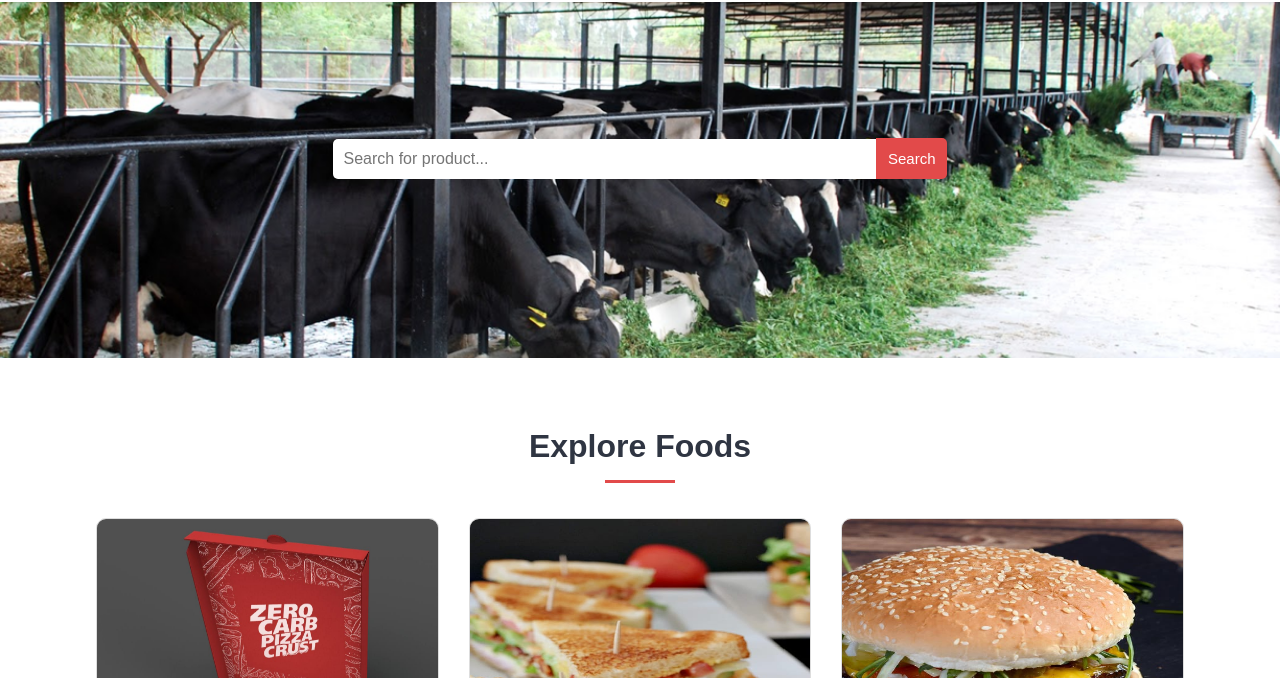
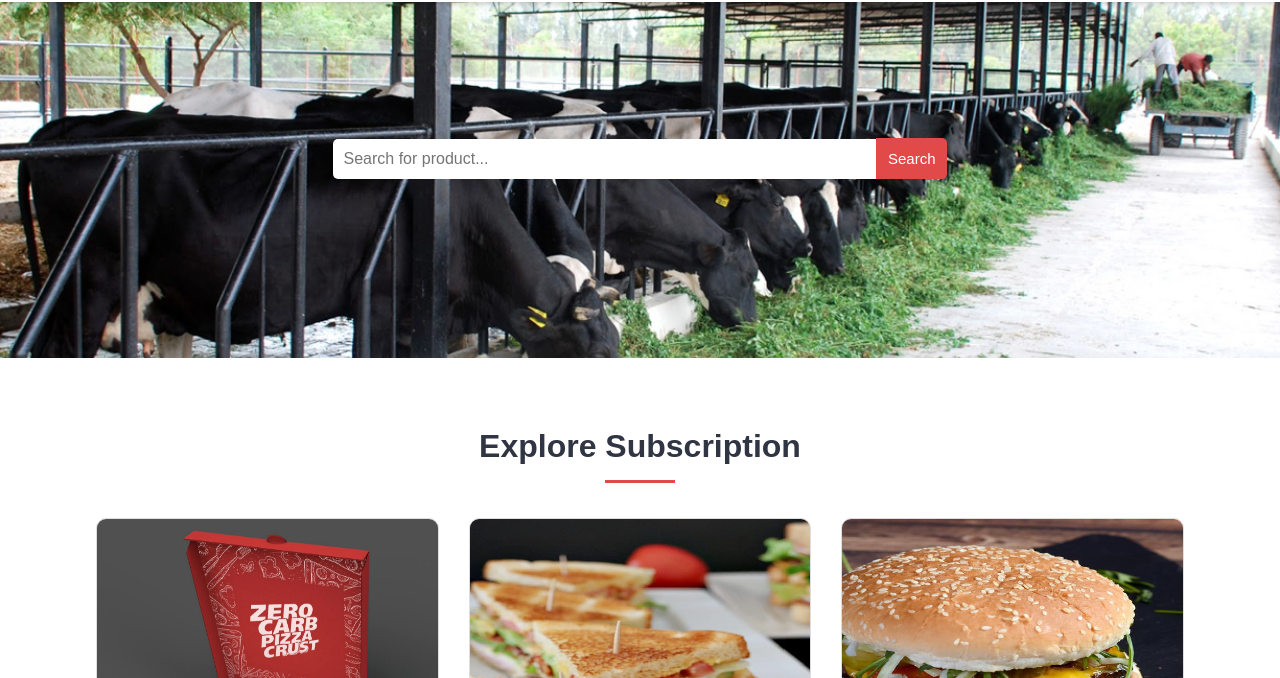
Before and after one commit to ak3929/mr-doodhwala-website, a plain HTML site: page index.html in a window 1280 px wide. Shown: the part 122-800 px from the top of the page. Drawn offline with nearby package versions, Linux system fonts and the light colour scheme.

Commit message:
Update index.html

```diff
--- a/index.html
+++ b/index.html
@@ -104,7 +104,7 @@
     <!-- Category Section Start -->
     <section class="categories">
         <div class="container">
-            <h2 class="text-center">Explore Foods</h2>
+            <h2 class="text-center">Explore Subscription</h2>
             <div class="heading-border"></div>
 
             <div class="grid-3">
```
